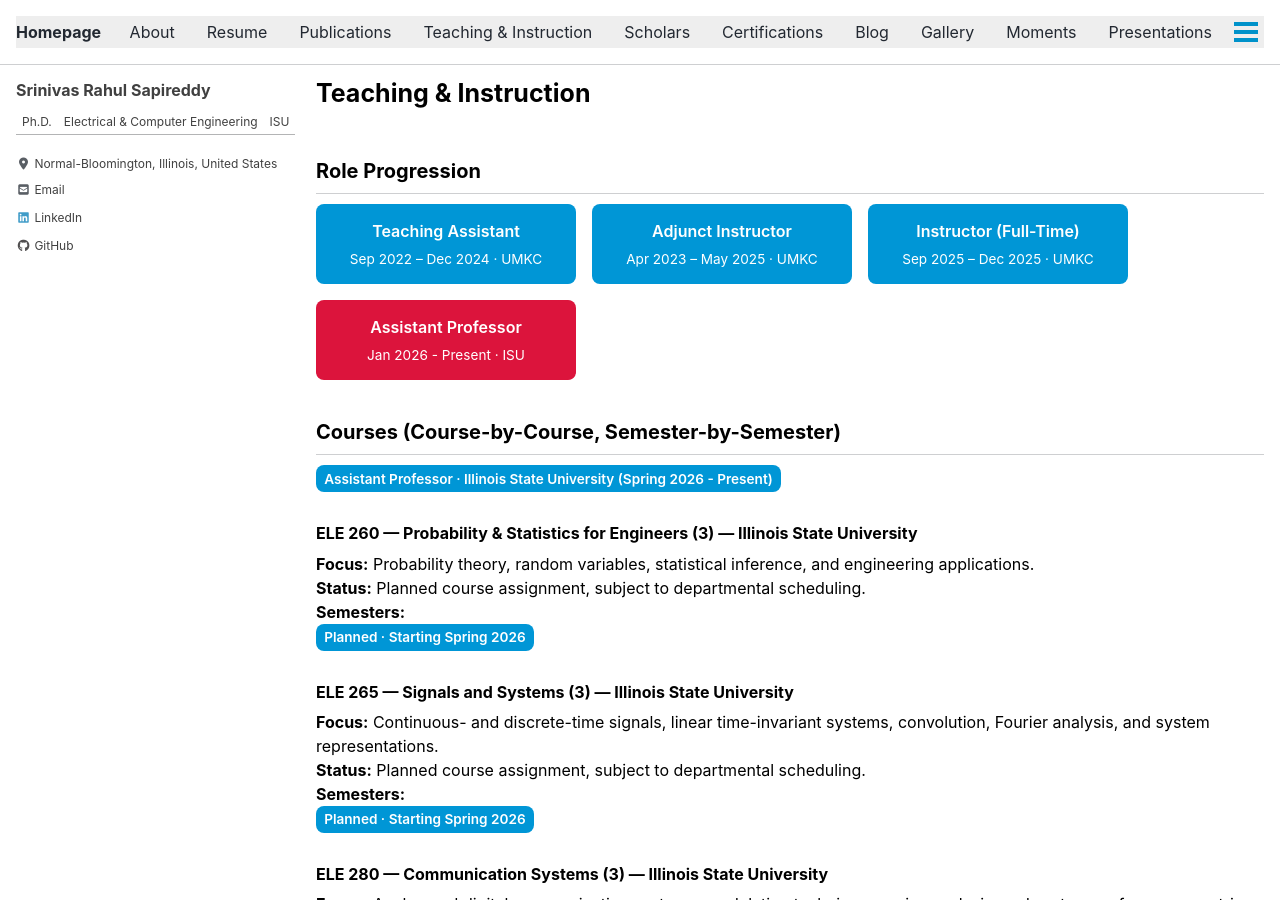
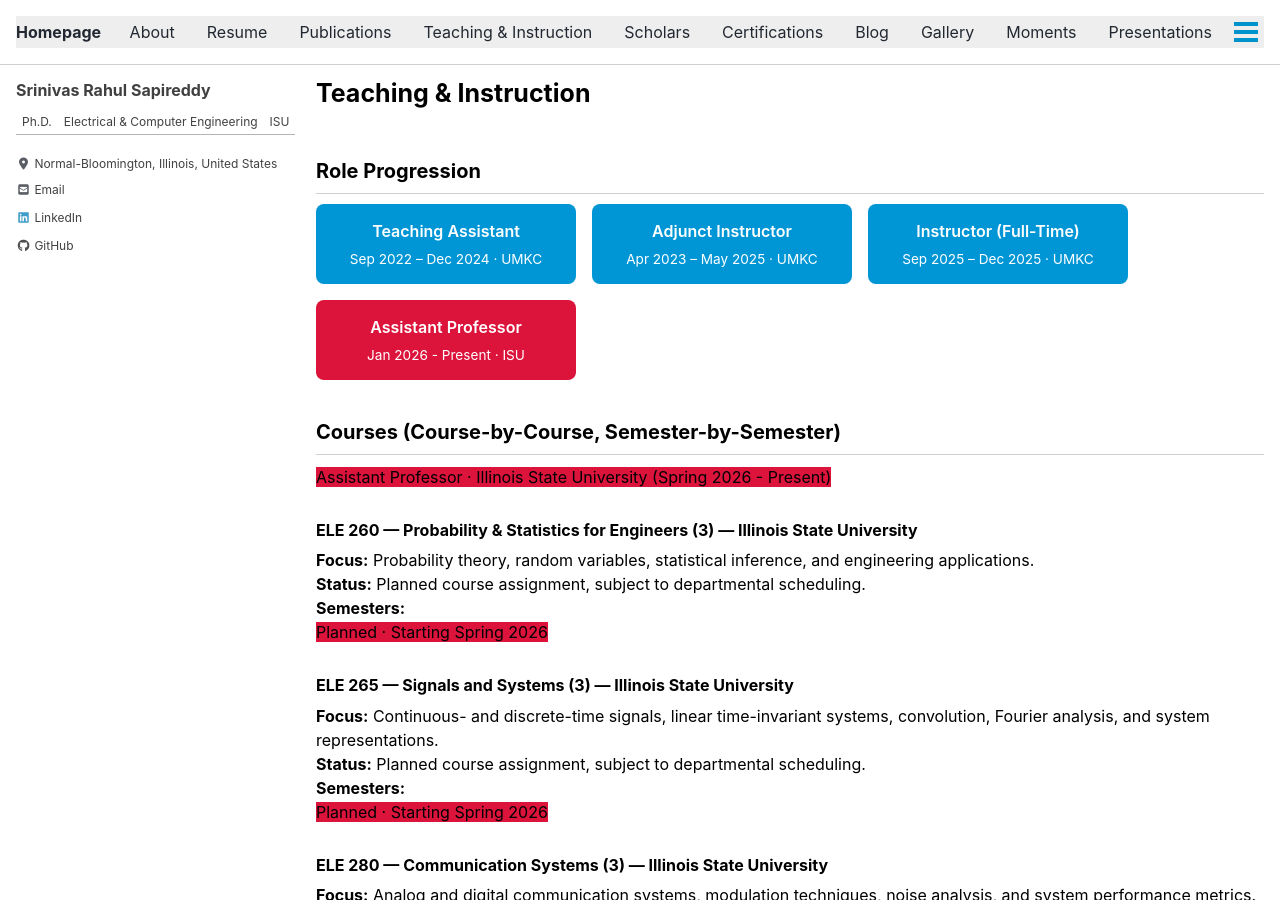
Before and after one commit to srsapireddy/srsapireddy.github.io, a Jekyll site: the page built from _pages/teaching.md, in a window 1280 px wide and 900 px high. Built offline with Jekyll 4.4.1, drawn with Linux system fonts in a browser that asks for light colours; cached includes are drawn as plain includes; nearby versions of some CDN libraries.

Commit message:
Update teaching.md

```diff
--- a/_pages/teaching.md
+++ b/_pages/teaching.md
@@ -48,25 +48,25 @@
 </style>
 
 ## Courses (Course-by-Course, Semester-by-Semester)
-<span class="badge"> Assistant Professor · Illinois State University (Spring 2026 - Present)</span>
+<span class="highlight"> Assistant Professor · Illinois State University (Spring 2026 - Present)</span>
 
 ### ELE 260 — Probability & Statistics for Engineers (3) — Illinois State University
 **Focus:** Probability theory, random variables, statistical inference, and engineering applications. <br>
 **Status:** Planned course assignment, subject to departmental scheduling. <br>
 **Semesters:**
-<span class="badge">Planned · Starting Spring 2026</span>
+<span class="highlight">Planned · Starting Spring 2026</span>
 
 ### ELE 265 — Signals and Systems (3) — Illinois State University
 **Focus:** Continuous- and discrete-time signals, linear time-invariant systems, convolution, Fourier analysis, and system representations. <br>
 **Status:** Planned course assignment, subject to departmental scheduling. <br>
 **Semesters:**
-<span class="badge">Planned · Starting Spring 2026</span>
+<span class="highlight">Planned · Starting Spring 2026</span>
 
 ### ELE 280 — Communication Systems (3) — Illinois State University
 **Focus:** Analog and digital communication systems, modulation techniques, noise analysis, and system performance metrics. <br>
 **Status:** Planned course assignment, subject to departmental scheduling. <br>
 **Semesters:**
-<span class="badge">Planned · Starting Spring 2026</span>
+<span class="highlight">Planned · Starting Spring 2026</span>
 
 
 <span class="badge">Instructor · University of Missouri - Kansas City (Spring 2023 - Fall 2025)</span>
```
